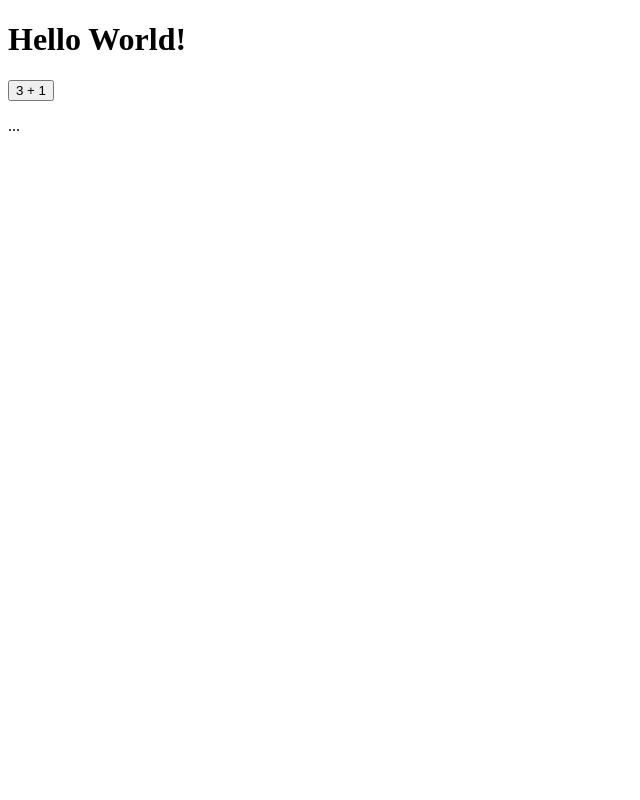
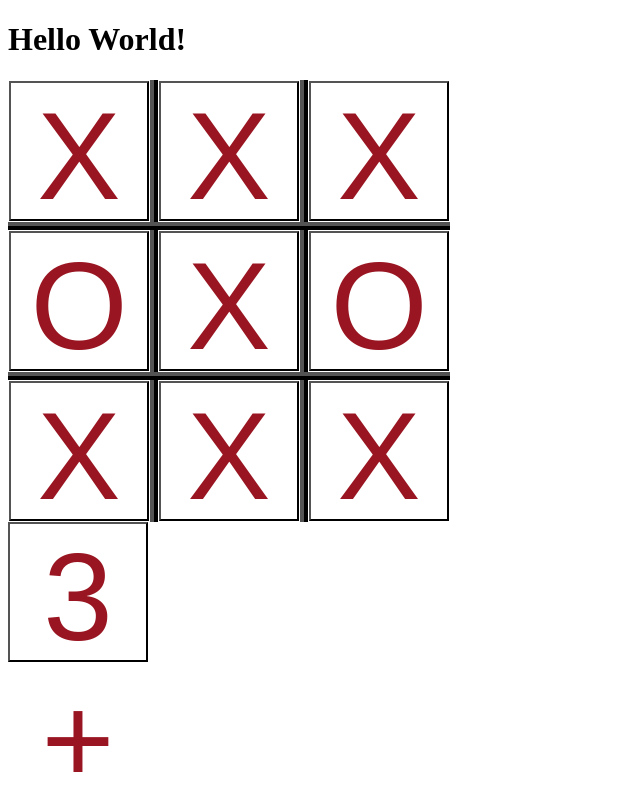
Before and after one commit to cronokirby/TicTacToe, an Electron app: page electron-app/index.html in a window 800 px wide. Shown: the top 800 px of the page, without its empty margins (0-640 px from the left). Drawn offline with nearby package versions, Linux system fonts and the light colour scheme.

Commit message:
Got css for the gamespace

```diff
--- /dev/null
+++ b/electron-app/index.css
@@ -0,0 +1,34 @@
+:root{
+     --XBlue: #335db0;
+     --ORed:  #991521;
+     --GameBorder: Black;
+}
+button {
+    background-color: inherit;
+    height: 140px;
+    width: 140px;
+    color: var(--ORed);
+    font-size: 125px;
+
+}
+
+.GameSpace table {
+    border-collapse: collapse
+}
+
+
+.Top {
+    border-top: 8px ridge var(--GameBorder);
+}
+
+.Left {
+    border-left: 8px ridge var(--GameBorder);
+}
+
+.Right {
+    border-right: 8px ridge var(--GameBorder);
+}
+
+.Bottom {
+    border-bottom: 8px ridge var(--GameBorder);
+}
--- a/electron-app/index.html
+++ b/electron-app/index.html
@@ -2,16 +2,35 @@
 <html>
   <head>
     <meta charset="UTF-8">
+    <link rel="stylesheet" href="index.css">
     <title>Hello World!</title>
   </head>
   <body>
     <h1>Hello World!</h1>
-    <div id="greeting">
-    </div>
+    <div class="GameSpace">
+        <table>
+            <tr>
+                <th class="Bottom Right"> <button id="B_1"> X </button>
+                <th class="Bottom Left Right"> <button id="B_2"> X </button>
+                <th class="Left Bottom"> <button id="B_3"> X </button>
+            </tr>
+            <tr>
+                <th class="Top Right Bottom"> <button id="B_4"> O </button>
+                <th> <button id="B_5"> X </button>
+                <th class="Left Top Bottom"> <button id="B_6"> O </button>
+            </tr>
+            <tr>
+                <th class="Top Right"> <button id="B_7"> X </button>
+                <th class="Top"> <button id="B_8"> X </button>
+                <th class="Top Left"> <button id="B_9"> X </button>
+            </tr>
+        </table>
+        <button id="fetchAddition"> 3 + 1 </button>
+        <p id="additionResult"> ... </p>
+</div>
   </body>
 
-  <button id="fetchAddition"> 3 + 1 </button>
-  <p id="additionResult"> ... </p>
+
 
   <script>
       window.nodeRequire = require;
```
